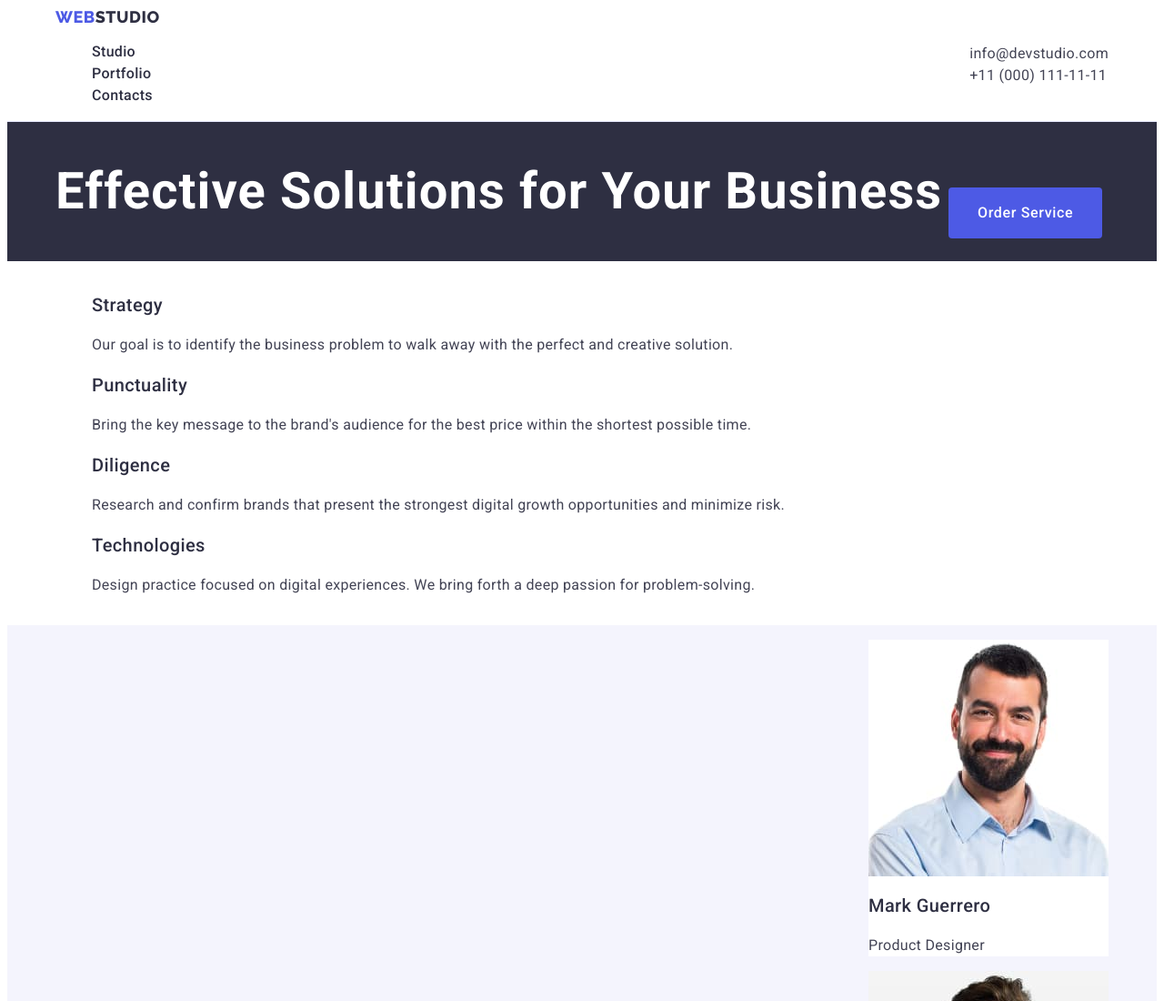
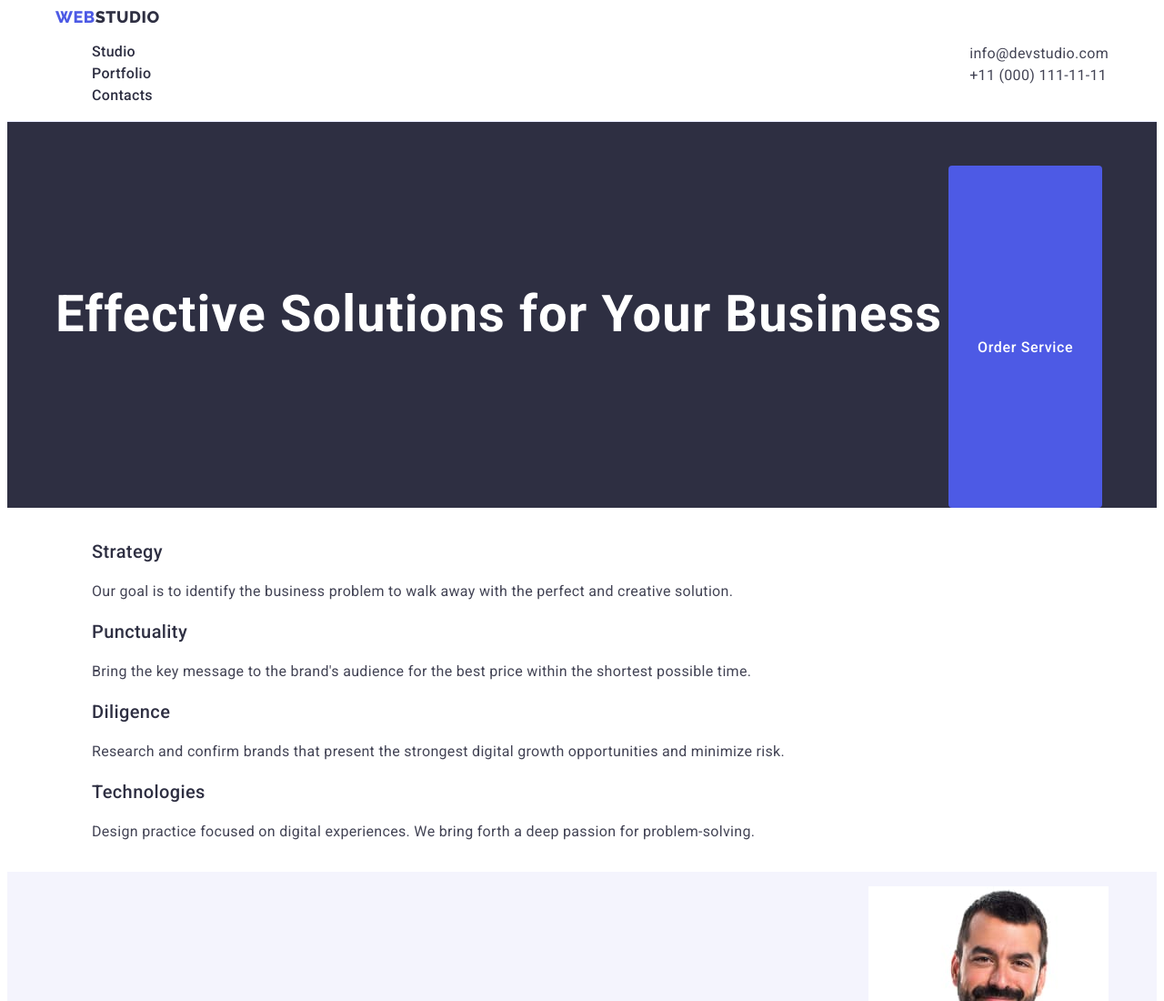
Before and after one commit to Andukr3/goit-markup-hw-03, a plain HTML site: page index.html in a window 1280 px wide. Shown: the top 1100 px of the page at 91% size. Drawn offline with Linux system fonts and the light colour scheme.

Commit message:
Update styles.css

```diff
--- a/css/styles.css
+++ b/css/styles.css
@@ -103,6 +103,8 @@ margin-right: auto;
 height: 56px;
 border: none;
 
+padding: 188px 0;
+max-width: 496px;
 
     font-family: inherit;
     font-style: normal;
```
